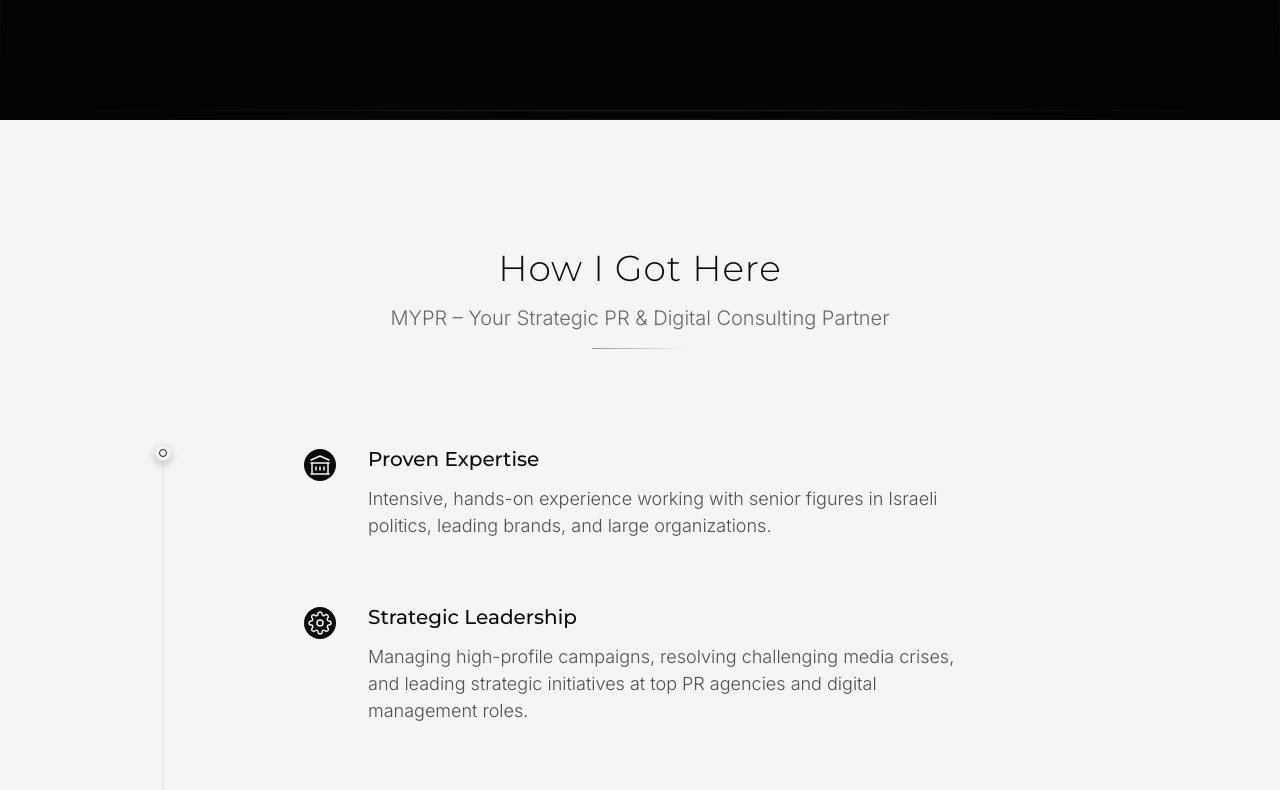
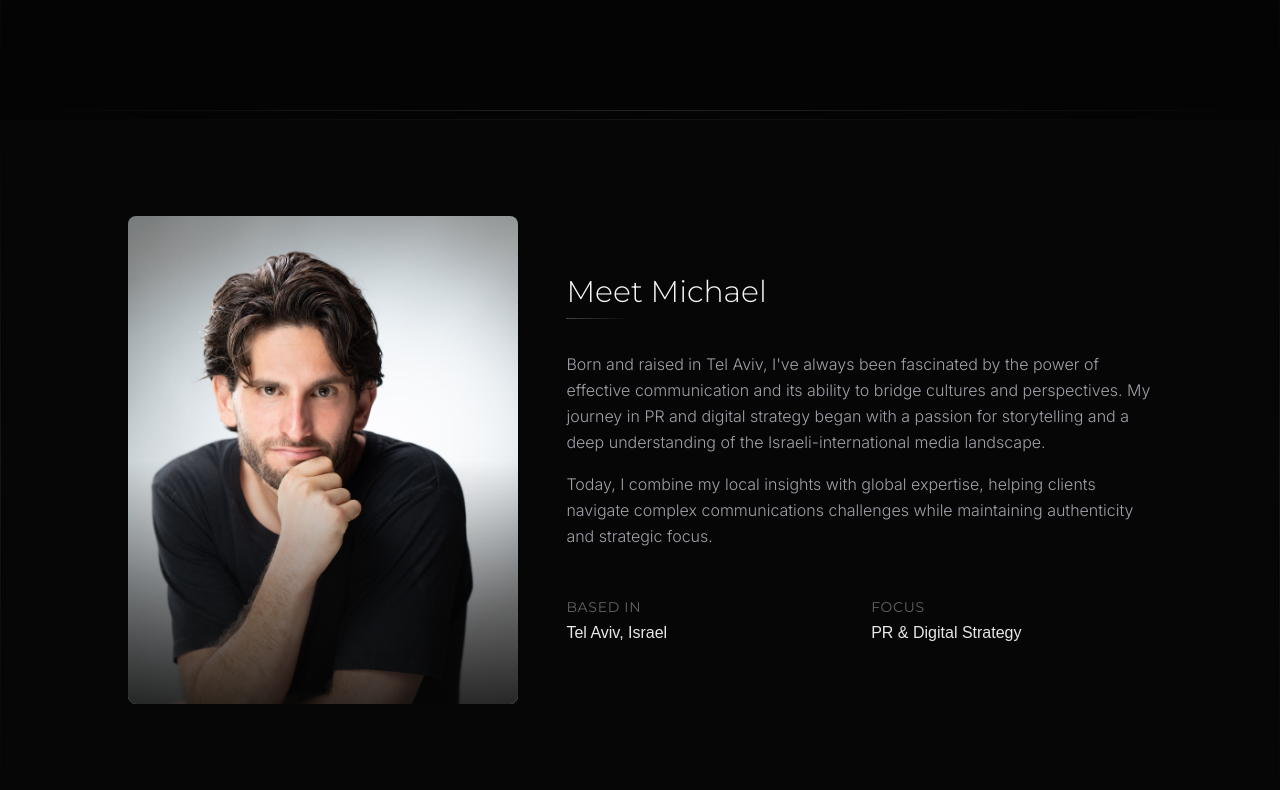
Before and after one commit to bsegev/mypr-website, a Next.js app: page /about in a window 1280 px wide. Shown: the part 600-1390 px from the top of the page. Built offline with nearby package versions, Linux system fonts and the light colour scheme.

Commit message:
feat: add AboutIntro section and refine hero headings

```diff
--- a/src/app/about/page.tsx
+++ b/src/app/about/page.tsx
@@ -1,5 +1,6 @@
 import { Metadata } from 'next'
 import { AboutHero } from '@/components/sections/about/AboutHero'
+import { AboutIntro } from '@/components/sections/about/AboutIntro'
 import { AboutStory } from '@/components/sections/about/AboutStory'
 import { AboutValues } from '@/components/sections/about/AboutValues'
 import { AboutExperience } from '@/components/sections/about/AboutExperience'
@@ -48,13 +49,12 @@ export const metadata: Metadata = {
 export default function AboutPage() {
   return (
     <main>
-      <article>
-        <AboutHero />
-        <AboutStory />
-        <AboutValues />
-        <AboutExperience />
-        <AboutContact />
-      </article>
+      <AboutHero />
+      <AboutIntro />
+      <AboutStory />
+      <AboutValues />
+      <AboutExperience />
+      <AboutContact />
     </main>
   )
 }
--- a/src/components/sections/about/AboutExperience.tsx
+++ b/src/components/sections/about/AboutExperience.tsx
@@ -71,10 +71,10 @@ export function AboutExperience() {
             className="text-center mb-16"
           >
             <h2 id="experience-heading" className="text-4xl md:text-5xl font-montserrat font-light tracking-wide text-silver-100 mb-6">
-              Track Record
+              Experience
             </h2>
             <p className="text-xl text-silver-400 font-inter font-light max-w-3xl mx-auto">
-              Proven experience delivering results for industry leaders
+              Working with industry leaders across communications and digital strategy
             </p>
             <div className="mt-2 h-px w-24 mx-auto bg-gradient-to-r from-silver-400/40 to-transparent" aria-hidden="true" />
           </motion.div>
--- a/src/components/sections/about/AboutHero.tsx
+++ b/src/components/sections/about/AboutHero.tsx
@@ -88,7 +88,7 @@ export function AboutHero() {
                 className="text-sm uppercase tracking-widest text-silver-400 font-montserrat"
                 role="doc-subtitle"
               >
-                Your Strategic PR & Digital Consulting Partner
+                Crafting Distinctive Public Images
               </motion.div>
               <h1 id="about-hero-heading" className="font-montserrat tracking-tight text-silver-100">
                 <span className="text-display-sm md:text-display-md lg:text-display-lg uppercase leading-[1.1] block">
--- /dev/null
+++ b/src/components/sections/about/AboutIntro.tsx
@@ -0,0 +1,91 @@
+"use client"
+
+import { motion } from 'framer-motion'
+import { Container } from '@/components/ui/Container'
+import Image from 'next/image'
+
+export function AboutIntro() {
+  return (
+    <section className="relative py-24 bg-black-900/30 backdrop-blur-sm">
+      <Container>
+        {/* Accent Lines */}
+        <div className="absolute inset-0 pointer-events-none" aria-hidden="true">
+          <div className="absolute left-0 top-0 h-full w-px bg-gradient-to-b from-transparent via-silver-400/10 to-transparent" />
+          <div className="absolute right-0 top-0 h-full w-px bg-gradient-to-b from-transparent via-silver-400/10 to-transparent" />
+        </div>
+
+        <div className="relative max-w-5xl mx-auto">
+          <motion.div
+            initial={{ opacity: 0, y: 20 }}
+            whileInView={{ opacity: 1, y: 0 }}
+            viewport={{ once: true }}
+            className="grid md:grid-cols-[2fr,3fr] gap-12 items-center"
+          >
+            {/* Image Side */}
+            <div className="relative">
+              <motion.div
+                initial={{ opacity: 0, scale: 0.95 }}
+                whileInView={{ opacity: 1, scale: 1 }}
+                viewport={{ once: true }}
+                transition={{ duration: 0.6 }}
+                className="relative aspect-[4/5] rounded-lg overflow-hidden"
+              >
+                <Image
+                  src="/images/my_image.jpg"
+                  alt="Michael Yemini - PR and Digital Strategy Consultant"
+                  fill
+                  className="object-cover object-top"
+                  sizes="(max-width: 768px) 100vw, 40vw"
+                  priority
+                />
+                <div className="absolute inset-0 bg-gradient-to-t from-black-950/80 via-transparent to-transparent" />
+              </motion.div>
+            </div>
+
+            {/* Text Side */}
+            <div className="relative">
+              <motion.div
+                initial={{ opacity: 0 }}
+                whileInView={{ opacity: 1 }}
+                viewport={{ once: true }}
+                className="space-y-8"
+              >
+                <div>
+                  <h2 className="text-2xl md:text-3xl font-montserrat font-light text-silver-100">
+                    Meet Michael
+                  </h2>
+                  <div className="mt-2 h-px w-16 bg-gradient-to-r from-silver-400/40 to-transparent" />
+                </div>
+
+                <div className="space-y-4 text-silver-400 font-inter font-light leading-relaxed">
+                  <p>
+                    Born and raised in Tel Aviv, I've always been fascinated by the power of effective communication
+                    and its ability to bridge cultures and perspectives. My journey in PR and digital strategy
+                    began with a passion for storytelling and a deep understanding of the Israeli-international
+                    media landscape.
+                  </p>
+                  <p>
+                    Today, I combine my local insights with global expertise, helping clients navigate complex
+                    communications challenges while maintaining authenticity and strategic focus.
+                  </p>
+                </div>
+
+                {/* Quick Facts */}
+                <div className="grid grid-cols-2 gap-6 pt-4">
+                  <div>
+                    <div className="text-sm font-montserrat tracking-wider text-silver-400/60 uppercase">Based in</div>
+                    <div className="mt-1 text-silver-200">Tel Aviv, Israel</div>
+                  </div>
+                  <div>
+                    <div className="text-sm font-montserrat tracking-wider text-silver-400/60 uppercase">Focus</div>
+                    <div className="mt-1 text-silver-200">PR & Digital Strategy</div>
+                  </div>
+                </div>
+              </motion.div>
+            </div>
+          </motion.div>
+        </div>
+      </Container>
+    </section>
+  )
+}
--- a/src/components/sections/services/ServicesHero.tsx
+++ b/src/components/sections/services/ServicesHero.tsx
@@ -121,10 +121,10 @@ export function ServicesHero() {
           <motion.div variants={fadeInUp} className="mt-8 md:mt-12">
             <h1 id="services-hero-heading" className="font-montserrat tracking-tight text-silver-100">
               <span className="text-display-sm md:text-display-md lg:text-display-lg uppercase leading-[1.1] block">
-                Bespoke PR & Digital
+                Bespoke PR
               </span>
               <span className="text-display-sm md:text-display-md lg:text-display-lg uppercase leading-[1.1] font-light block mt-2 md:mt-4">
-                From <span className="font-semibold">Strategy</span> to Execution
+                & Digital Strategy
               </span>
             </h1>
             <motion.div
@@ -140,7 +140,7 @@ export function ServicesHero() {
             variants={fadeInUp}
             className="text-body md:text-body-lg text-silver-400 max-w-2xl mx-auto font-inter font-light leading-relaxed mt-6 md:mt-8 px-4 md:px-0"
           >
-            A full-spectrum approach to define, shape, and elevate your image through targeted communications and strategic digital presence.
+            From strategic planning to flawless execution, we define and elevate your image through targeted communications and innovative digital presence.
           </motion.p>
 
           {/* CTAs */}
```
